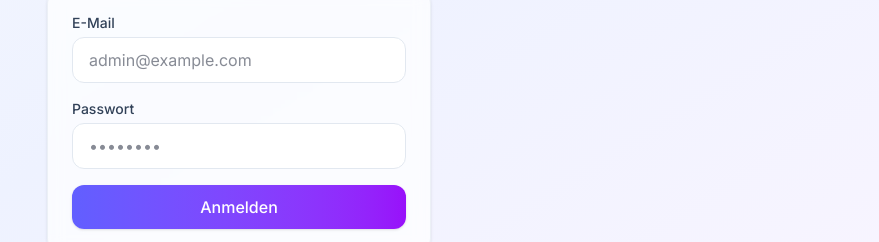
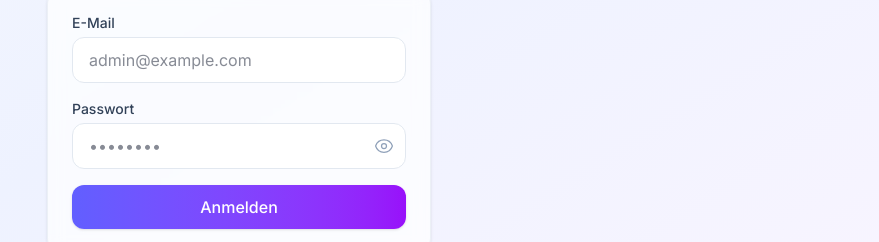
Before and after one commit to elmohuppi-stack/pick-the-place, a Next.js app: page /admin/login in a window 1280 px wide. Shown: the part 359-601 px from the top of the page, without its empty margins (401-1280 px from the left). Built offline with nearby package versions, Linux system fonts and the light colour scheme; no server answers.

Commit message:
Add show/hide password toggle on admin login

```diff
--- a/src/app/admin/login/page.tsx
+++ b/src/app/admin/login/page.tsx
@@ -6,6 +6,7 @@ import { useRouter } from "next/navigation";
 export default function AdminLoginPage() {
   const [email, setEmail] = useState("");
   const [password, setPassword] = useState("");
+  const [showPassword, setShowPassword] = useState(false);
   const [error, setError] = useState("");
   const [loading, setLoading] = useState(false);
   const router = useRouter();
@@ -96,15 +97,34 @@ export default function AdminLoginPage() {
             >
               Passwort
             </label>
+            <div className="relative">
               <input
                 id="password"
-              type="password"
+                type={showPassword ? "text" : "password"}
                 value={password}
                 onChange={(e) => setPassword(e.target.value)}
-              className="w-full px-4 py-2.5 rounded-xl border border-slate-200 dark:border-slate-600 bg-white dark:bg-slate-800 text-slate-900 dark:text-white focus:ring-2 focus:ring-indigo-500 focus:border-transparent outline-none transition-all"
+                className="w-full px-4 py-2.5 pr-11 rounded-xl border border-slate-200 dark:border-slate-600 bg-white dark:bg-slate-800 text-slate-900 dark:text-white focus:ring-2 focus:ring-indigo-500 focus:border-transparent outline-none transition-all"
                 placeholder="••••••••"
                 required
               />
+              <button
+                type="button"
+                onClick={() => setShowPassword(!showPassword)}
+                className="absolute right-3 top-1/2 -translate-y-1/2 text-slate-400 hover:text-slate-600 dark:hover:text-slate-300 transition-colors"
+                tabIndex={-1}
+              >
+                {showPassword ? (
+                  <svg className="w-5 h-5" fill="none" viewBox="0 0 24 24" stroke="currentColor" strokeWidth={1.5}>
+                    <path strokeLinecap="round" strokeLinejoin="round" d="M3.98 8.223A10.477 10.477 0 0 0 1.934 12C3.226 16.338 7.244 19.5 12 19.5c.993 0 1.953-.138 2.863-.395M6.228 6.228A10.451 10.451 0 0 1 12 4.5c4.756 0 8.773 3.162 10.065 7.498a10.522 10.522 0 0 1-4.293 5.774M6.228 6.228 3 3m3.228 3.228 3.65 3.65m7.894 7.894L21 21m-3.228-3.228-3.65-3.65m0 0a3 3 0 1 0-4.243-4.243m4.242 4.242L9.88 9.88" />
+                  </svg>
+                ) : (
+                  <svg className="w-5 h-5" fill="none" viewBox="0 0 24 24" stroke="currentColor" strokeWidth={1.5}>
+                    <path strokeLinecap="round" strokeLinejoin="round" d="M2.036 12.322a1.012 1.012 0 0 1 0-.639C3.423 7.51 7.36 4.5 12 4.5c4.638 0 8.573 3.007 9.963 7.178.07.207.07.431 0 .639C20.577 16.49 16.64 19.5 12 19.5c-4.638 0-8.573-3.007-9.963-7.178Z" />
+                    <path strokeLinecap="round" strokeLinejoin="round" d="M15 12a3 3 0 1 1-6 0 3 3 0 0 1 6 0Z" />
+                  </svg>
+                )}
+              </button>
+            </div>
           </div>
 
           {error && (
```
Lines whose indentation alone changed are shown as unchanged.
